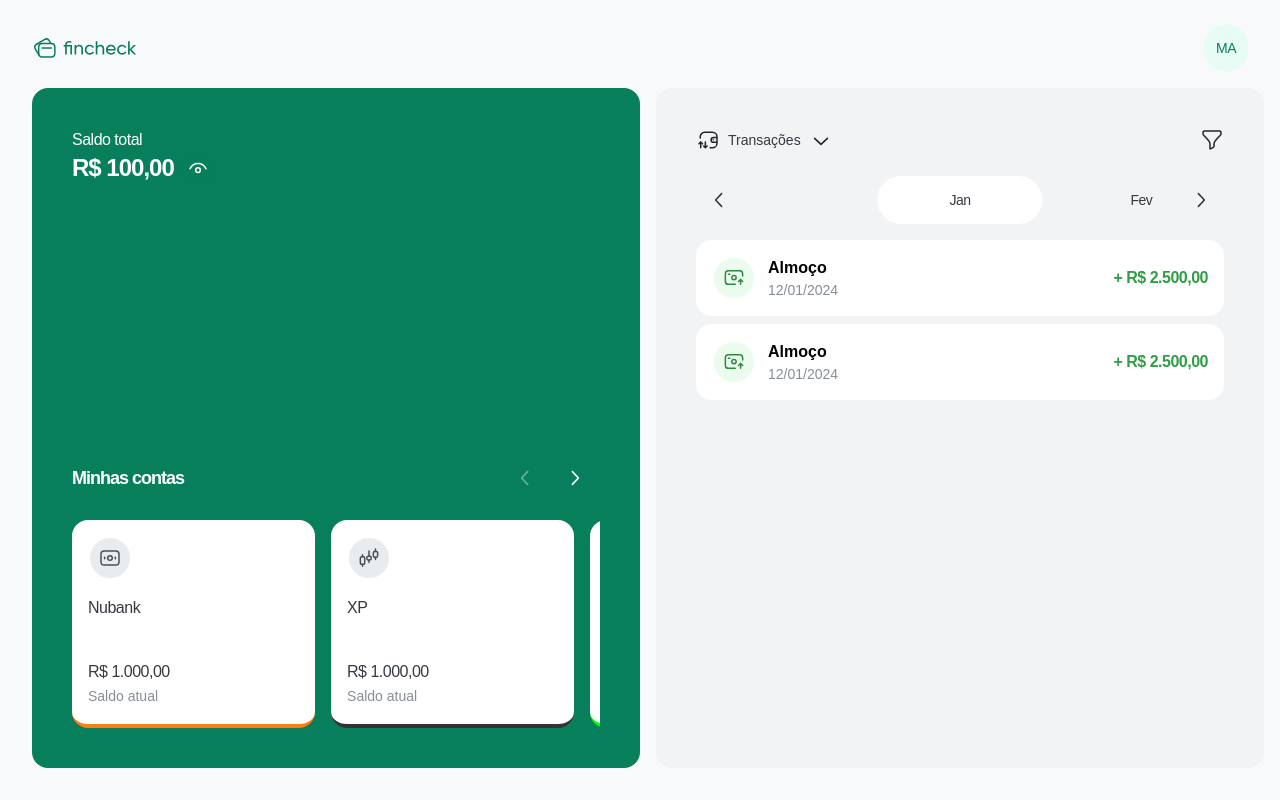
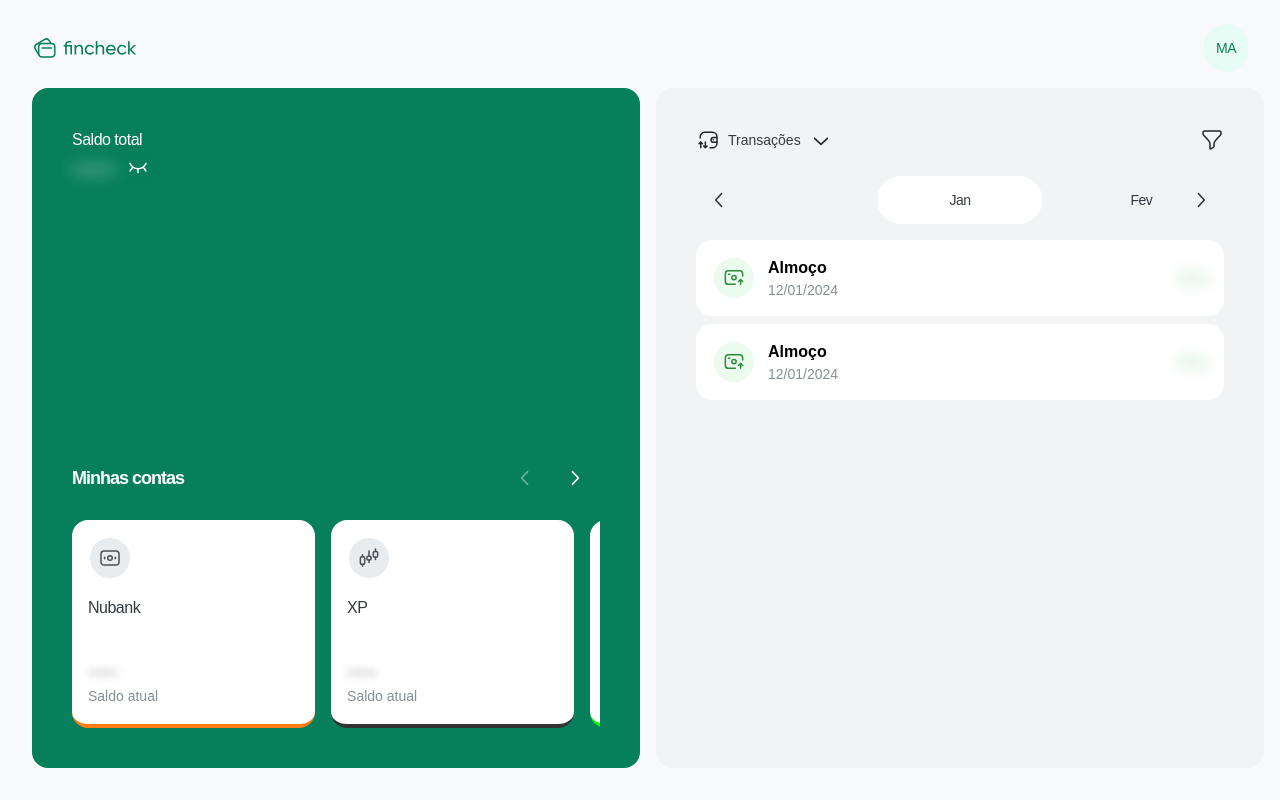
Before and after one commit to Matheus2004a/fincheck, a React (Vite) app in the folder frontend/: page / in a window 1280 px wide. Built offline with nearby package versions, Linux system fonts and the light colour scheme; no server answers.

Commit message:
feat: store visibility values transactions e accounts

```diff
--- a/frontend/src/app/config/storage.ts
+++ b/frontend/src/app/config/storage.ts
@@ -1,3 +1,4 @@
 export const storage = {
   ACCESS_TOKEN: '@fincheck:accessToken',
+  VALUE_IS_VISIBLE: 'valuesIsVisible',
 };
--- a/frontend/src/view/pages/Dashboard/components/Accounts/AccountCard.tsx
+++ b/frontend/src/view/pages/Dashboard/components/Accounts/AccountCard.tsx
@@ -1,5 +1,7 @@
+import { cn } from '../../../../../app/utils/cn';
 import { formatCurrency } from '../../../../../app/utils/formatCurrency';
 import { BankAccountTypeIcon } from '../../../../components/icons/BankAccountTypeIcon';
+import { useAccounts } from './useAccounts';
 
 interface AccountCardProps {
   color: string;
@@ -11,6 +13,8 @@ interface AccountCardProps {
 export function AccountCard({
   color, name, balance, type,
 }: AccountCardProps) {
+  const { isVisibleValues } = useAccounts();
+
   return (
     <div
       className="bg-white p-4 rounded-2xl h-52 flex flex-col justify-between border-b-4"
@@ -24,8 +28,12 @@ export function AccountCard({
       </div>
 
       <div>
-        <p className="text-gray-800 font-medium tracking-[-0.5px]">
-          {formatCurrency(balance)}
+        <p className={cn(
+          'text-gray-800 font-medium tracking-[-0.5px]',
+          !isVisibleValues && 'blur-sm',
+        )}
+        >
+          {isVisibleValues ? formatCurrency(balance) : '------'}
         </p>
         <small className="text-gray-600 text-sm">Saldo atual</small>
       </div>
--- a/frontend/src/view/pages/Dashboard/components/Accounts/index.tsx
+++ b/frontend/src/view/pages/Dashboard/components/Accounts/index.tsx
@@ -5,11 +5,15 @@ import { EyeIcon } from '../../../../components/icons/EyeIcon';
 import { AccountCard } from './AccountCard';
 
 import 'swiper/css';
+import { cn } from '../../../../../app/utils/cn';
 import { AccountSliderNavigation } from './AccountSliderNavigation';
 import { useAccounts } from './useAccounts';
 
 export function Accounts() {
-  const { sliderState, setSliderState, windowWidth } = useAccounts();
+  const {
+    sliderState, setSliderState, windowWidth,
+    isVisibleValues, toggleValuesVisibility,
+  } = useAccounts();
 
   return (
     <article className="w-full md:w-1/2 bg-teal-900 rounded-2xl h-full md:p-10 px-4 py-8 flex flex-col md:gap-0 gap-10">
@@ -17,10 +21,20 @@ export function Accounts() {
         <p className="tracking-[-0.5px]">Saldo total</p>
 
         <div className="flex items-center gap-2">
-          <strong className="text-2xl tracking-[-1px]">{formatCurrency(100)}</strong>
+          <strong
+            className={cn(
+              'text-2xl tracking-[-1px]',
+              !isVisibleValues && 'blur',
+            )}
+          >
+            {isVisibleValues ? formatCurrency(100) : '------'}
+          </strong>
 
-          <Button className="w-8 h-8 flex items-center">
-            <EyeIcon open />
+          <Button
+            className="w-8 h-8 flex items-center"
+            onClick={toggleValuesVisibility}
+          >
+            <EyeIcon open={isVisibleValues} />
           </Button>
         </div>
       </section>
--- a/frontend/src/view/pages/Dashboard/components/Accounts/useAccounts.tsx
+++ b/frontend/src/view/pages/Dashboard/components/Accounts/useAccounts.tsx
@@ -1,5 +1,6 @@
 import { useState } from 'react';
 import { useWindowWidth } from '../../../../../app/hooks/useWindowWidth';
+import useDashboard from '../../contexts/useDashboard';
 
 export function useAccounts() {
   const [sliderState, setSliderState] = useState({
@@ -8,10 +9,13 @@ export function useAccounts() {
   });
 
   const width = useWindowWidth();
+  const { isVisibleValues, toggleValuesVisibility } = useDashboard();
 
   return {
     sliderState,
     setSliderState,
     windowWidth: width,
+    isVisibleValues,
+    toggleValuesVisibility,
   };
 }
--- a/frontend/src/view/pages/Dashboard/components/Transactions/CardTransaction.tsx
+++ b/frontend/src/view/pages/Dashboard/components/Transactions/CardTransaction.tsx
@@ -1,8 +1,12 @@
+import { cn } from '../../../../../app/utils/cn';
 import { formatCurrency } from '../../../../../app/utils/formatCurrency';
 import { formatDate } from '../../../../../app/utils/formatDate';
 import { CategoryIcon } from '../../../../components/icons/categories/CategoryIcon';
+import useTransactions from './useTransactions';
 
 export function CardTransaction() {
+  const { isVisibleValues } = useTransactions();
+
   return (
     <div className="flex justify-between items-center bg-white p-4 rounded-2xl">
       <div className="flex-1 flex gap-3">
@@ -16,10 +20,14 @@ export function CardTransaction() {
         </div>
       </div>
 
-      <span className="text-green-800 font-semibold tracking-[-0.5px]">
+      <span className={cn(
+        'text-green-800 font-semibold tracking-[-0.5px]',
+        !isVisibleValues && 'blur',
+      )}
+      >
         +
         {' '}
-        {formatCurrency(2500)}
+        {isVisibleValues ? formatCurrency(2500) : '---'}
       </span>
     </div>
   );
--- /dev/null
+++ b/frontend/src/view/pages/Dashboard/components/Transactions/useTransactions.ts
@@ -0,0 +1,7 @@
+import useDashboard from '../../contexts/useDashboard';
+
+export default function useTransactions() {
+  const { isVisibleValues } = useDashboard();
+
+  return { isVisibleValues };
+}
--- /dev/null
+++ b/frontend/src/view/pages/Dashboard/contexts/DashboardContext.tsx
@@ -0,0 +1,36 @@
+import { createContext, useCallback, useState } from 'react';
+import { storage } from '../../../../app/config/storage';
+
+interface DashboardContextValue {
+  isVisibleValues: boolean;
+  toggleValuesVisibility(): void;
+}
+
+export const DashboardContext = createContext({} as DashboardContextValue);
+
+export function DashboardProvider({ children }: { children: React.ReactNode }) {
+  const [isVisibleValues, setIsVisibleValues] = useState<boolean>(() => {
+    const storedVisibility = localStorage.getItem(storage.VALUE_IS_VISIBLE);
+
+    return storedVisibility === 'true';
+  });
+
+  const toggleValuesVisibility = useCallback(() => {
+    setIsVisibleValues((prevState) => {
+      localStorage.setItem(storage.VALUE_IS_VISIBLE, JSON.stringify(!prevState));
+
+      return !prevState;
+    });
+  }, []);
+
+  return (
+    <DashboardContext.Provider
+      value={{
+        isVisibleValues,
+        toggleValuesVisibility,
+      }}
+    >
+      {children}
+    </DashboardContext.Provider>
+  );
+}
--- /dev/null
+++ b/frontend/src/view/pages/Dashboard/contexts/useDashboard.ts
@@ -0,0 +1,6 @@
+import { useContext } from 'react';
+import { DashboardContext } from './DashboardContext';
+
+export default function useDashboard() {
+  return useContext(DashboardContext);
+}
--- a/frontend/src/view/pages/Dashboard/index.tsx
+++ b/frontend/src/view/pages/Dashboard/index.tsx
@@ -2,9 +2,11 @@ import { Logo } from '../../components/Logo';
 import { UserMenu } from '../../components/UserMenu';
 import { Accounts } from './components/Accounts';
 import { Transactions } from './components/Transactions';
+import { DashboardProvider } from './contexts/DashboardContext';
 
 export function Dashboard() {
   return (
+    <DashboardProvider>
       <div className="w-full h-full p-4 md:px-8 md:pt-6 md:pb-8 flex flex-col gap-4">
         <header className="h-12 flex justify-between items-center">
           <Logo className="text-teal-900" />
@@ -16,5 +18,6 @@ export function Dashboard() {
           <Transactions />
         </main>
       </div>
+    </DashboardProvider>
   );
 }
```
Lines whose indentation alone changed are shown as unchanged.
